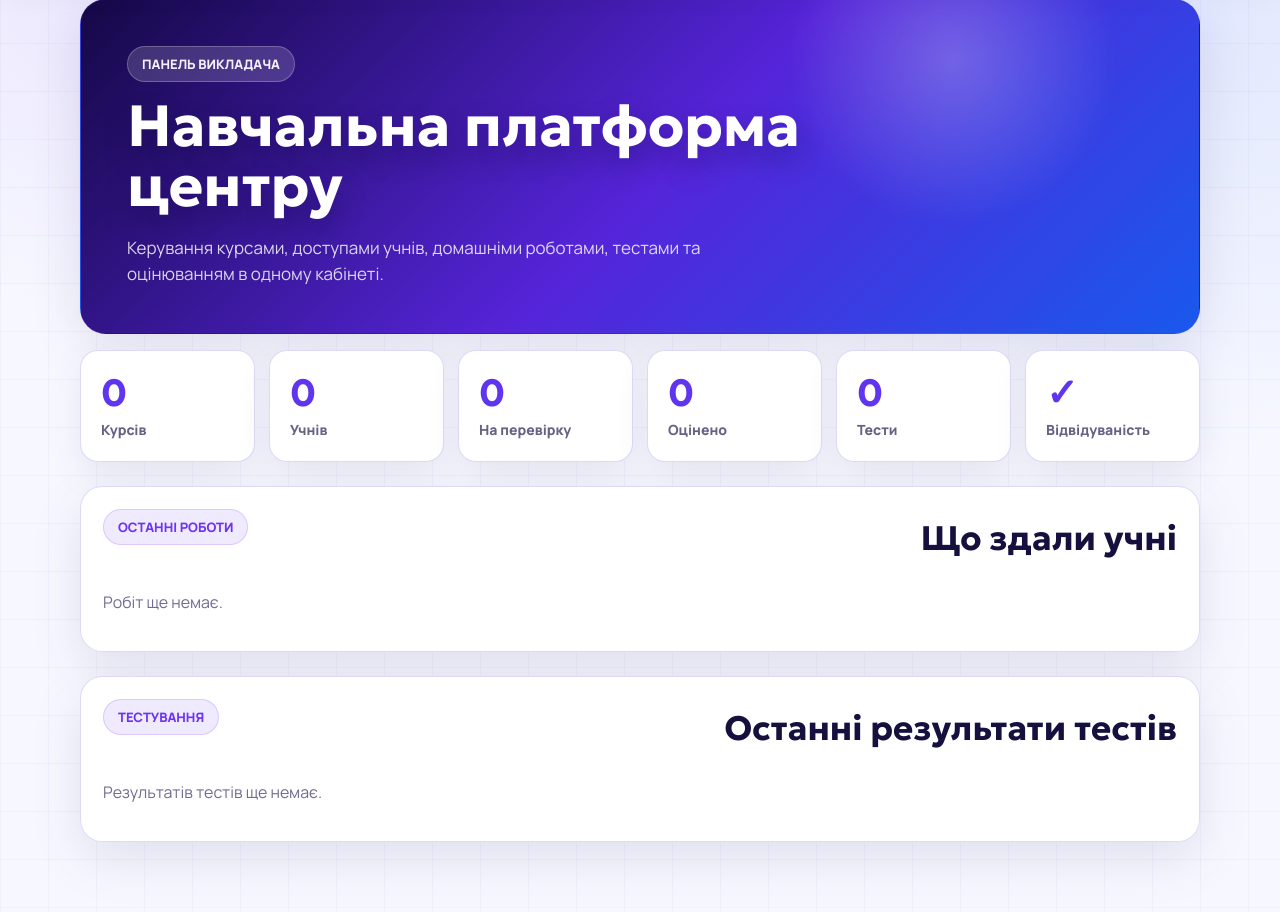
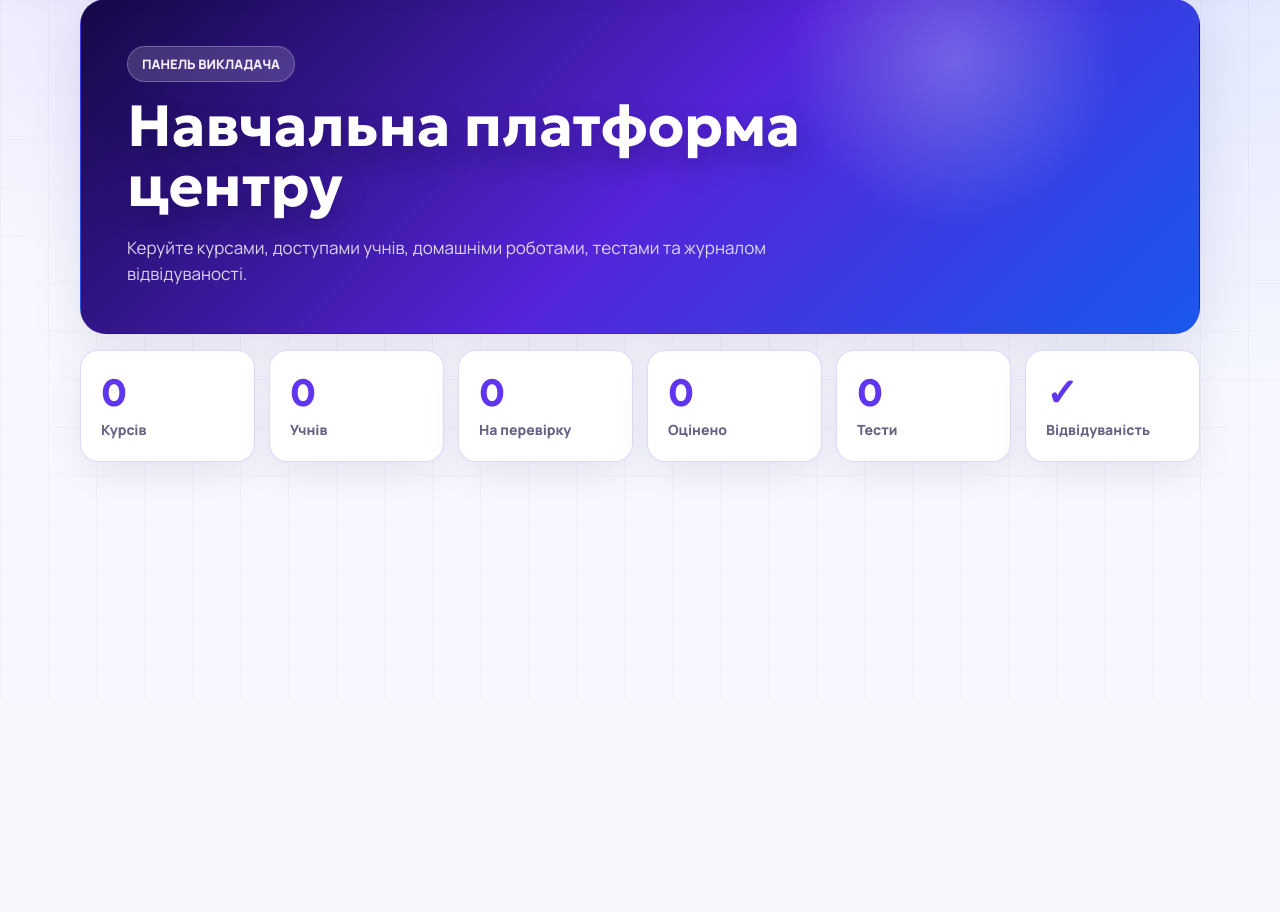
Before and after one commit to Sofier2/digital-center-platform, a Django app: page /manage/ in a window 1280 px wide. Shown: the part 101-1013 px from the top of the page. After the commit the page ends 769 px from the top, so only its background shows below. Run offline with Django 5.2, Linux system fonts and the light colour scheme; the visitor is signed in with stand-in values (Sample User, id 1); data comes from the database, SQL or seed files in the repository; data that the repository does not hold is empty.

Commit message:
Simplify teacher dashboard

```diff
--- a/templates/learning/platform_admin/dashboard.html
+++ b/templates/learning/platform_admin/dashboard.html
@@ -1,12 +1,12 @@
 {% extends "learning/base.html" %}
 
-{% block title %}Панель платформи{% endblock %}
+{% block title %}Панель викладача{% endblock %}
 
 {% block content %}
   <section class="page-hero admin-hero">
     <span class="eyebrow">Панель викладача</span>
     <h1>Навчальна платформа центру</h1>
-    <p>Керування курсами, доступами учнів, домашніми роботами, тестами та оцінюванням в одному кабінеті.</p>
+    <p>Керуйте курсами, доступами учнів, домашніми роботами, тестами та журналом відвідуваності.</p>
   </section>
 
   <section class="admin-stats">
@@ -17,40 +17,4 @@
     <a href="{% url 'platform_admin_quizzes' %}"><strong>{{ quiz_attempts_count }}</strong><span>Тести</span></a>
     <a href="{% url 'platform_admin_attendance' %}"><strong>✓</strong><span>Відвідуваність</span></a>
   </section>
-
-  <section class="admin-panel">
-    <div class="section-title">
-      <span class="eyebrow light">Останні роботи</span>
-      <h2>Що здали учні</h2>
-    </div>
-    <div class="table-list">
-      {% for submission in submissions %}
-        <a class="table-row" href="{% url 'review_submission' submission.id %}">
-          <span>{{ submission.student.get_full_name|default:submission.student.username }}</span>
-          <strong>{{ submission.assignment.title }}</strong>
-          {% if submission.points != None %}<b>{{ submission.points }}/{{ submission.assignment.max_points }}</b>{% else %}<em>Перевірити</em>{% endif %}
-        </a>
-      {% empty %}
-        <p class="muted">Робіт ще немає.</p>
-      {% endfor %}
-    </div>
-  </section>
-
-  <section class="admin-panel">
-    <div class="section-title">
-      <span class="eyebrow light">Тестування</span>
-      <h2>Останні результати тестів</h2>
-    </div>
-    <div class="table-list">
-      {% for attempt in quiz_attempts %}
-        <a class="table-row" href="{% url 'quiz_result' attempt.id %}">
-          <span>{{ attempt.student.get_full_name|default:attempt.student.username }}</span>
-          <strong>{{ attempt.quiz.title }}</strong>
-          <b>{{ attempt.score_percent }}%</b>
-        </a>
-      {% empty %}
-        <p class="muted">Результатів тестів ще немає.</p>
-      {% endfor %}
-    </div>
-  </section>
 {% endblock %}
```
